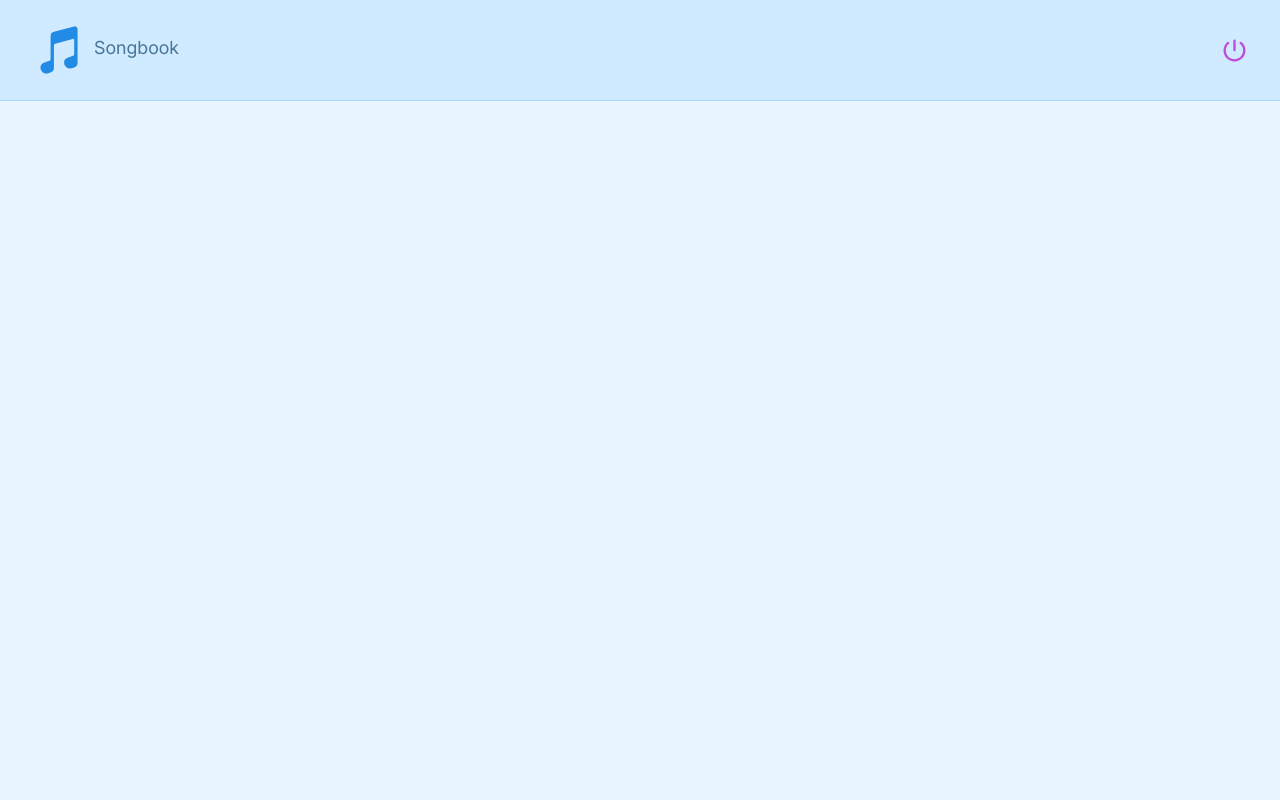
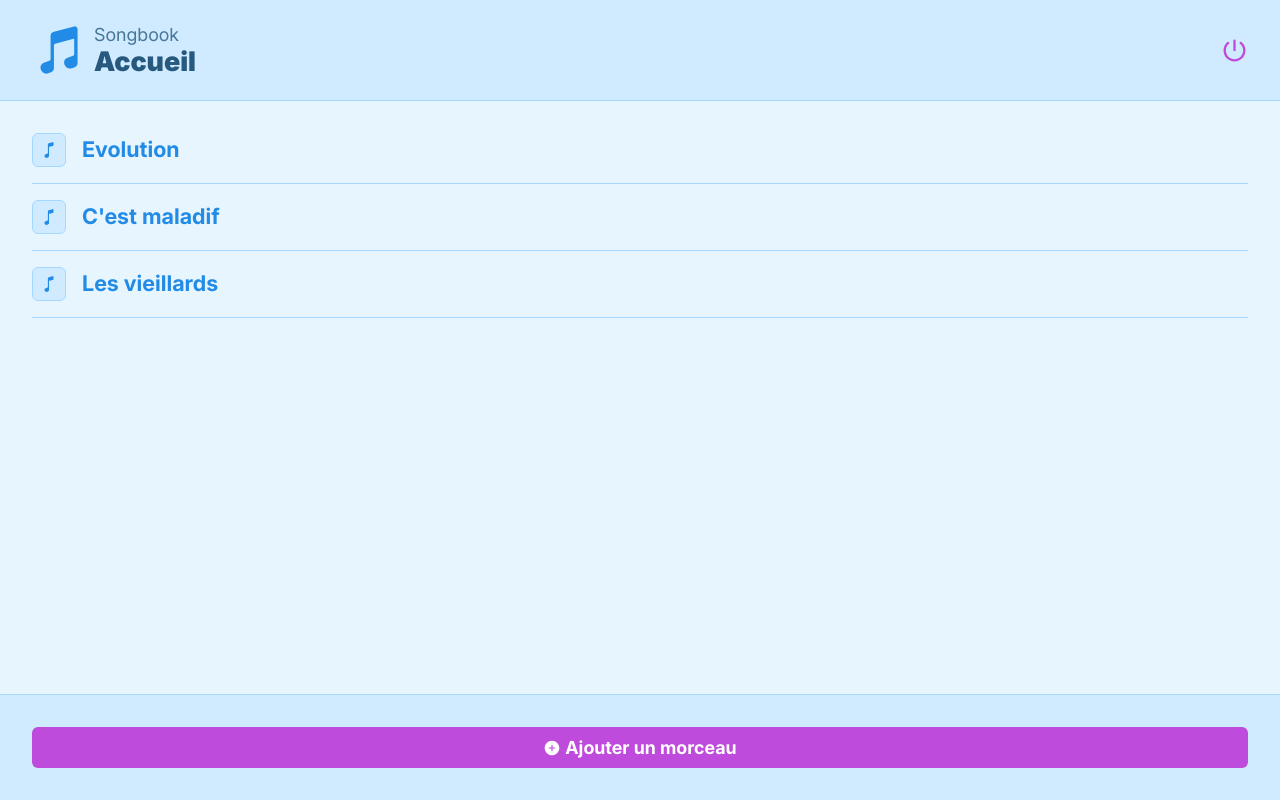
Before and after one commit to sylvain-galoustoff/songbook, a React (Vite) app: page / in a window 1280 px wide. Built offline with nearby package versions, Linux system fonts and the light colour scheme; no server answers; the database is empty; sample sign-in values are in the browser's storage.

Commit message:
Home static view done

```diff
--- a/src/components/Header/Header.tsx
+++ b/src/components/Header/Header.tsx
@@ -8,6 +8,7 @@ export default function Header() {
   const { logout, user } = useAuth();
 
   const pageParams: Record<string, { title: string }> = {
+    "/": { title: "Accueil" },
     "/signin": { title: "Inscription" },
     "/login": { title: "Connexion" },
   };
--- /dev/null
+++ b/src/components/SongLine/SongLine.module.css
@@ -0,0 +1,26 @@
+.songLine {
+  display: flex;
+  align-items: center;
+  gap: 16px;
+  border-bottom: 1px solid var(--border);
+  padding-bottom: 16px;
+}
+
+.icon {
+  width: 32px;
+  aspect-ratio: 1;
+  background-color: var(--foreground);
+  color: var(--primary);
+  border-radius: var(--corner);
+  border: 1px solid var(--border);
+  display: flex;
+  align-items: center;
+  justify-content: center;
+}
+
+.title {
+  font-family: var(--font);
+  font-size: 1.2rem;
+  font-weight: 700;
+  color: var(--primary);
+}
--- /dev/null
+++ b/src/components/SongLine/SongLine.tsx
@@ -0,0 +1,17 @@
+import styles from "./SongLine.module.css";
+import { IoMusicalNote } from "react-icons/io5";
+
+interface SongLineProps {
+  title: string;
+}
+
+export default function SongLine({ title }: SongLineProps) {
+  return (
+    <div className={styles.songLine}>
+      <div className={styles.icon}>
+        <IoMusicalNote />
+      </div>
+      <div className={styles.title}>{title}</div>
+    </div>
+  );
+}
--- a/src/styles/index.css
+++ b/src/styles/index.css
@@ -83,7 +83,7 @@ label {
 [type="password"]:focus,
 [type="text"]:focus {
   outline: none;
-  border-color: var(--primary);
+  border-color: var(--secondary);
 }
 
 /* BUTTONS */
@@ -101,10 +101,24 @@ button,
   border-radius: var(--corner);
   padding: 10px 16px;
   cursor: pointer;
+  font-weight: 700;
+  transition: background-color 0.2s ease-in-out;
+  display: flex;
+  align-items: center;
+  justify-content: center;
+  gap: 4px;
+}
+
+button.primary,
+.button.primary {
   background-color: var(--primary);
   color: var(--white);
-  font-weight: 700;
-  transition: background-color 0.2s ease-in-out;
+}
+
+button.secondary,
+.button.secondary {
+  background-color: var(--secondary);
+  color: var(--white);
 }
 
 /* TOAST */
@@ -115,3 +129,11 @@ button,
   border-radius: var(--corner);
   color: var(--primary);
 }
+
+/* FOOTER */
+footer {
+  padding: 32px;
+  border-top: 1px solid var(--border);
+  display: flex;
+  background-color: var(--foreground);
+}
--- a/src/views/Home/Home.module.css
+++ b/src/views/Home/Home.module.css
@@ -1 +1,20 @@
 @import "../../styles/vars.css";
+
+.home {
+  height: 100%;
+  display: flex;
+  flex-direction: column;
+}
+
+.main {
+  flex: 1;
+  overflow: auto;
+  padding: 32px;
+  display: flex;
+  flex-direction: column;
+  gap: 16px;
+}
+
+.addSong {
+  width: 100%;
+}
--- a/src/views/Home/Home.tsx
+++ b/src/views/Home/Home.tsx
@@ -1,10 +1,25 @@
 import Header from "../../components/Header/Header";
+import SongLine from "../../components/SongLine/SongLine";
 import styles from "./Home.module.css";
+import { IoAddCircle } from "react-icons/io5";
 
 export default function Home() {
   return (
     <div className={styles.home} id="home">
       <Header />
+
+      <main className={styles.main}>
+        <SongLine title="Evolution" />
+        <SongLine title="C'est maladif" />
+        <SongLine title="Les vieillards" />
+      </main>
+
+      <footer>
+        <button className={`${styles.addSong} secondary`}>
+          <IoAddCircle />
+          Ajouter un morceau
+        </button>
+      </footer>
     </div>
   );
 }
--- a/src/views/Login/Login.tsx
+++ b/src/views/Login/Login.tsx
@@ -68,7 +68,7 @@ export default function Login() {
             />
           </div>
           <div className="form-group button-group">
-            <button type="submit">
+            <button className="secondary" type="submit">
               <IoCheckmarkDone /> Valider
             </button>
           </div>
--- a/src/views/Signin/Signin.tsx
+++ b/src/views/Signin/Signin.tsx
@@ -96,7 +96,7 @@ export default function Signin() {
             />
           </div>
           <div className="form-group button-group">
-            <button type="submit">
+            <button className="secondary" type="submit">
               <IoCheckmarkDone /> Valider
             </button>
           </div>
```
Also changed, not shown: 1 other file (tests, documents, lock files or other folders).
